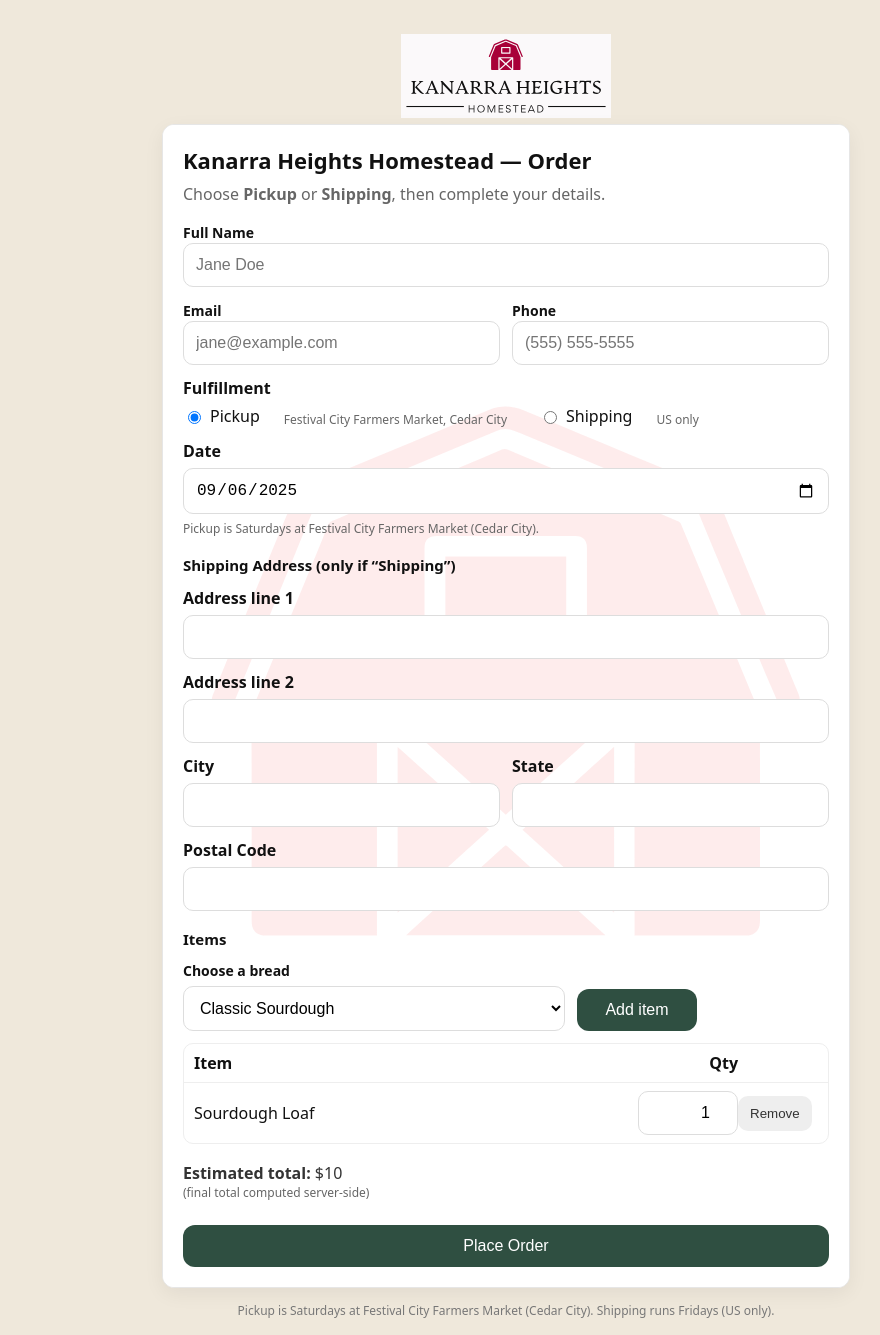
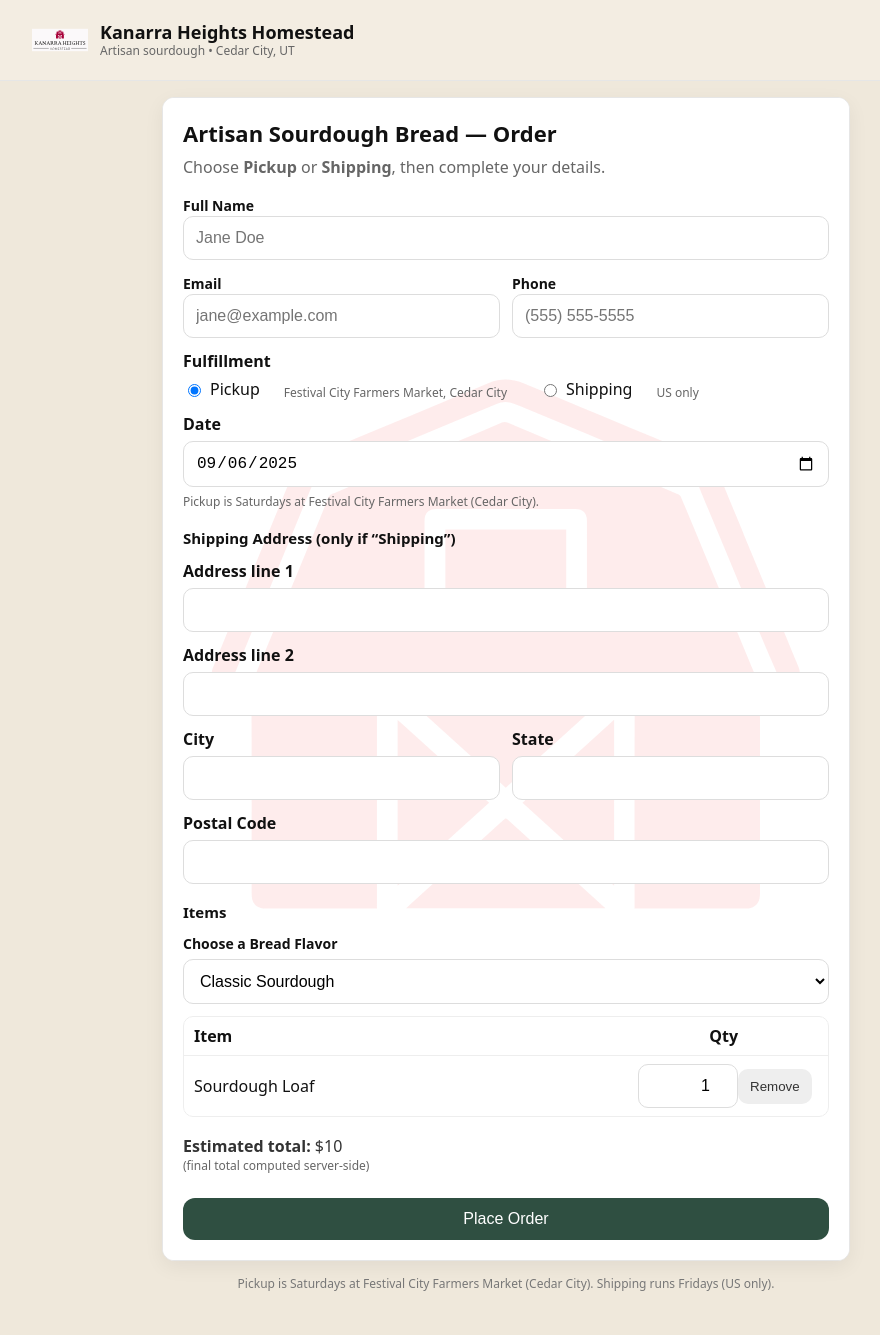
Before and after one commit to jguymonchy/sourdough-orders, a Next.js app in the folder sourdough-orders/: page /order in a window 1280 px wide. Shown: the whole page, without its empty margins (134-1014 px from the left). After the commit the page ends 1308 px from the top, so only its background shows below. Built offline with nearby package versions, Linux system fonts and the light colour scheme.

Commit message:
Update page.tsx

```diff
--- a/sourdough-orders/app/order/page.tsx
+++ b/sourdough-orders/app/order/page.tsx
@@ -1,9 +1,6 @@
 'use client';
 
 import { useEffect, useMemo, useRef, useState } from 'react';
-
-const LOGO_SRC = '/khh-logo.svg';   // page-level centered logo
-const BARN_SRC = '/khh-barn.svg';   // barn SVG path used by CSS mask
 
 type ApiResponse = { ok: boolean; kh?: string; venmo_note?: string; error?: string };
 
@@ -21,20 +18,16 @@ const CATALOG = [
 const PRICE_EACH = 10;
 
 export default function OrderPage() {
-  // Hide global header while this page is mounted
-  useEffect(() => {
-    document.body.classList.add('khh-hide-header');
-    return () => document.body.classList.remove('khh-hide-header');
-  }, []);
-
   const [submitting, setSubmitting] = useState(false);
   const [message, setMessage] = useState<string | null>(null);
   const [kh, setKh] = useState<string | null>(null);
 
+  // Fulfillment + date behavior
   const [method, setMethod] = useState<'pickup' | 'shipping'>('pickup');
   const [dateHint, setDateHint] = useState<string>('');
   const dateRef = useRef<HTMLInputElement | null>(null);
 
+  // Items
   type Line = { name: string; qty: number };
   const [items, setItems] = useState<Line[]>([{ name: 'Sourdough Loaf', qty: 1 }]);
   const [picker, setPicker] = useState<string>(CATALOG[0]);
@@ -65,10 +58,14 @@ export default function OrderPage() {
   function nextDowFrom(from: Date, targetDow: number) {
     const d = new Date(from);
     d.setHours(0, 0, 0, 0);
-    do { d.setDate(d.getDate() + 1); } while (d.getDay() !== targetDow);
+    do {
+      d.setDate(d.getDate() + 1);
+    } while (d.getDay() !== targetDow);
     return d;
   }
-  function allowedDowFor(m: 'pickup' | 'shipping') { return m === 'pickup' ? 6 : 5; }
+  function allowedDowFor(m: 'pickup' | 'shipping') {
+    return m === 'pickup' ? 6 : 5; // Sat / Fri
+  }
   function ruleText(m: 'pickup' | 'shipping') {
     return m === 'pickup'
       ? 'Pickup is Saturdays at Festival City Farmers Market (Cedar City).'
@@ -109,12 +106,14 @@ export default function OrderPage() {
   }
 
   // ---------- Items helpers ----------
-  function addItem() {
-    if (!picker) return;
+  function addItemByName(name: string) {
+    if (!name) return;
     setItems((prev) => {
-      const found = prev.find((p) => p.name === picker);
-      if (found) return prev.map((p) => (p.name === picker ? { ...p, qty: p.qty + 1 } : p));
-      return [...prev, { name: picker, qty: 1 }];
+      const found = prev.find((p) => p.name === name);
+      if (found) {
+        return prev.map((p) => (p.name === name ? { ...p, qty: p.qty + 1 } : p));
+      }
+      return [...prev, { name, qty: 1 }];
     });
   }
   function setQty(idx: number, qty: number) {
@@ -134,14 +133,19 @@ export default function OrderPage() {
     try {
       const fd = new FormData(e.currentTarget);
 
+      // Clear address fields when Pickup
       const addressDisabled = method !== 'shipping';
       if (addressDisabled) {
-        fd.set('address1', ''); fd.set('address2', ''); fd.set('city', '');
-        fd.set('state', ''); fd.set('postal', '');
+        fd.set('address1', '');
+        fd.set('address2', '');
+        fd.set('city', '');
+        fd.set('state', '');
+        fd.set('postal', '');
       }
 
       if (dateRef.current) validateOrSnapDate(dateRef.current);
 
+      // Build payload + map items
       const payload: Record<string, any> = Object.fromEntries(fd.entries());
       const filtered = items.filter((i) => (i.qty || 0) > 0);
       filtered.forEach((line, idx) => {
@@ -173,27 +177,23 @@ export default function OrderPage() {
 
   return (
     <div className="container">
-      {/* Page-level centered logo */}
-      <div style={{ display: 'flex', justifyContent: 'center', padding: '18px 0 6px' }}>
-        <img src={LOGO_SRC} alt="Kanarra Heights Homestead" style={{ height: 84, width: 'auto' }} draggable={false} />
-      </div>
-
-      <div className="card khh-card" style={{ padding: 20 }}>
-        {/* SINGLE centered watermark (uniform light red via CSS mask) */}
-        <div className="khh-wm">
+      <div className="card khh-card" style={{ padding: 20, position: 'relative' }}>
+        {/* BIG centered watermark */}
+        <div className="khh-wm" aria-hidden>
           <div className="khh-wm__shape" />
         </div>
 
-        {/* Content layer */}
+        {/* Content layer above watermark */}
         <div style={{ position: 'relative', zIndex: 1 }}>
-          <h1 style={{ margin: '0 0 8px', fontSize: 22 }}>Kanarra Heights Homestead — Order</h1>
+          {/* ===== Title text changed here ===== */}
+          <h1 style={{ margin: '0 0 8px', fontSize: 22 }}>Artisan Sourdough Bread — Order</h1>
           <p style={{ margin: '0 0 16px', color: '#666' }}>
             Choose <b>Pickup</b> or <b>Shipping</b>, then complete your details.
           </p>
 
           <form onSubmit={onSubmit}>
-            {/* Contact */}
             <div style={{ display: 'grid', gap: 12 }}>
+              {/* Contact */}
               <div>
                 <label style={{ fontWeight: 600, fontSize: 14 }}>Full Name</label>
                 <input name="name" placeholder="Jane Doe" required />
@@ -245,7 +245,12 @@ export default function OrderPage() {
               {/* Date */}
               <div>
                 <label style={{ fontWeight: 600, display: 'block', marginBottom: 6 }}>Date</label>
-                <input ref={dateRef} name="pickup_date" type="date" onBlur={(e) => validateOrSnapDate(e.currentTarget)} />
+                <input
+                  ref={dateRef}
+                  name="pickup_date"
+                  type="date"
+                  onBlur={(e) => validateOrSnapDate(e.currentTarget)}
+                />
                 <div style={{ marginTop: 6, color: '#666', fontSize: 12 }}>{dateHint || ruleText(method)}</div>
               </div>
 
@@ -276,21 +281,26 @@ export default function OrderPage() {
 
               {/* Items */}
               <div style={{ marginTop: 6, fontWeight: 700, fontSize: 15 }}>Items</div>
-              <div style={{ display: 'grid', gridTemplateColumns: '1fr 120px 120px', gap: 12, alignItems: 'end' }}>
-                <div>
-                  <label style={{ fontWeight: 600, fontSize: 14, display: 'block', marginBottom: 6 }}>Choose a bread</label>
-                  <select value={picker} onChange={(e) => setPicker(e.target.value)}>
-                    {CATALOG.map((name) => (
-                      <option key={name} value={name}>{name}</option>
-                    ))}
-                  </select>
-                </div>
-                <div>
-                  <button type="button" onClick={addItem} className="primary" style={{ width: '100%' }}>
-                    Add item
-                  </button>
-                </div>
-                <div />
+
+              {/* ===== Label text + full-width selector; auto-add on change ===== */}
+              <div>
+                <label style={{ fontWeight: 600, fontSize: 14, display: 'block', marginBottom: 6 }}>
+                  Choose a Bread Flavor
+                </label>
+                <select
+                  value={picker}
+                  onChange={(e) => {
+                    const name = e.target.value;
+                    setPicker(name);
+                    addItemByName(name); // auto-add or increment
+                  }}
+                >
+                  {CATALOG.map((name) => (
+                    <option key={name} value={name}>
+                      {name}
+                    </option>
+                  ))}
+                </select>
               </div>
 
               {items.length > 0 && (
@@ -333,7 +343,15 @@ export default function OrderPage() {
                         <button
                           type="button"
                           onClick={() => removeItem(idx)}
-                          style={{ appearance: 'none', border: 'none', background: '#eee', color: '#333', padding: '10px 12px', borderRadius: 10, cursor: 'pointer' }}
+                          style={{
+                            appearance: 'none',
+                            border: 'none',
+                            background: '#eee',
+                            color: '#333',
+                            padding: '10px 12px',
+                            borderRadius: 10,
+                            cursor: 'pointer',
+                          }}
                         >
                           Remove
                         </button>
@@ -370,7 +388,6 @@ export default function OrderPage() {
         </div>
       </div>
 
-      {/* Footer note (fixed fontSize = 12) */}
       <div style={{ marginTop: 14, fontSize: 12, color: '#777', textAlign: 'center' }}>
         Pickup is Saturdays at Festival City Farmers Market (Cedar City). Shipping runs Fridays (US only).
       </div>
```
